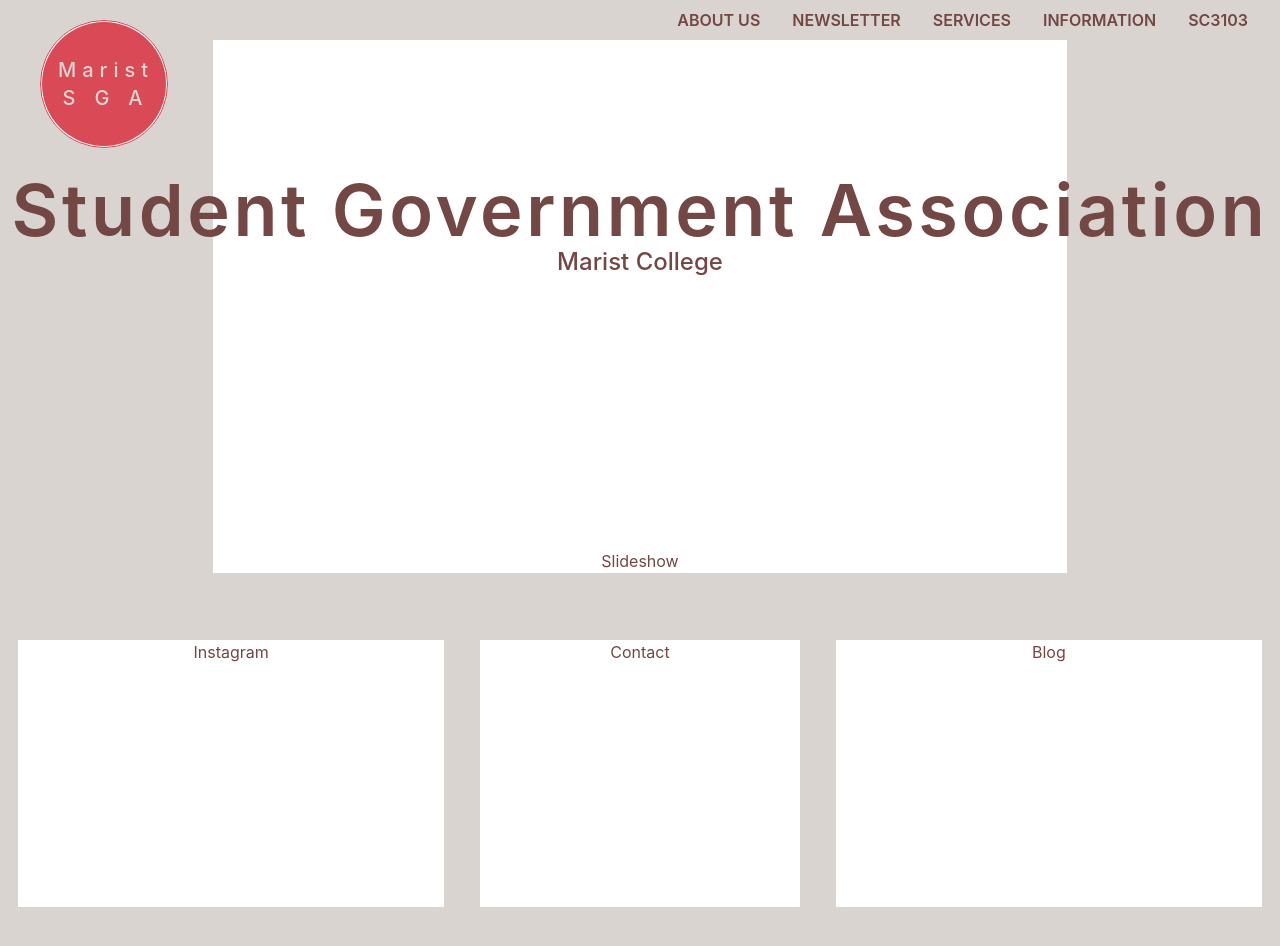
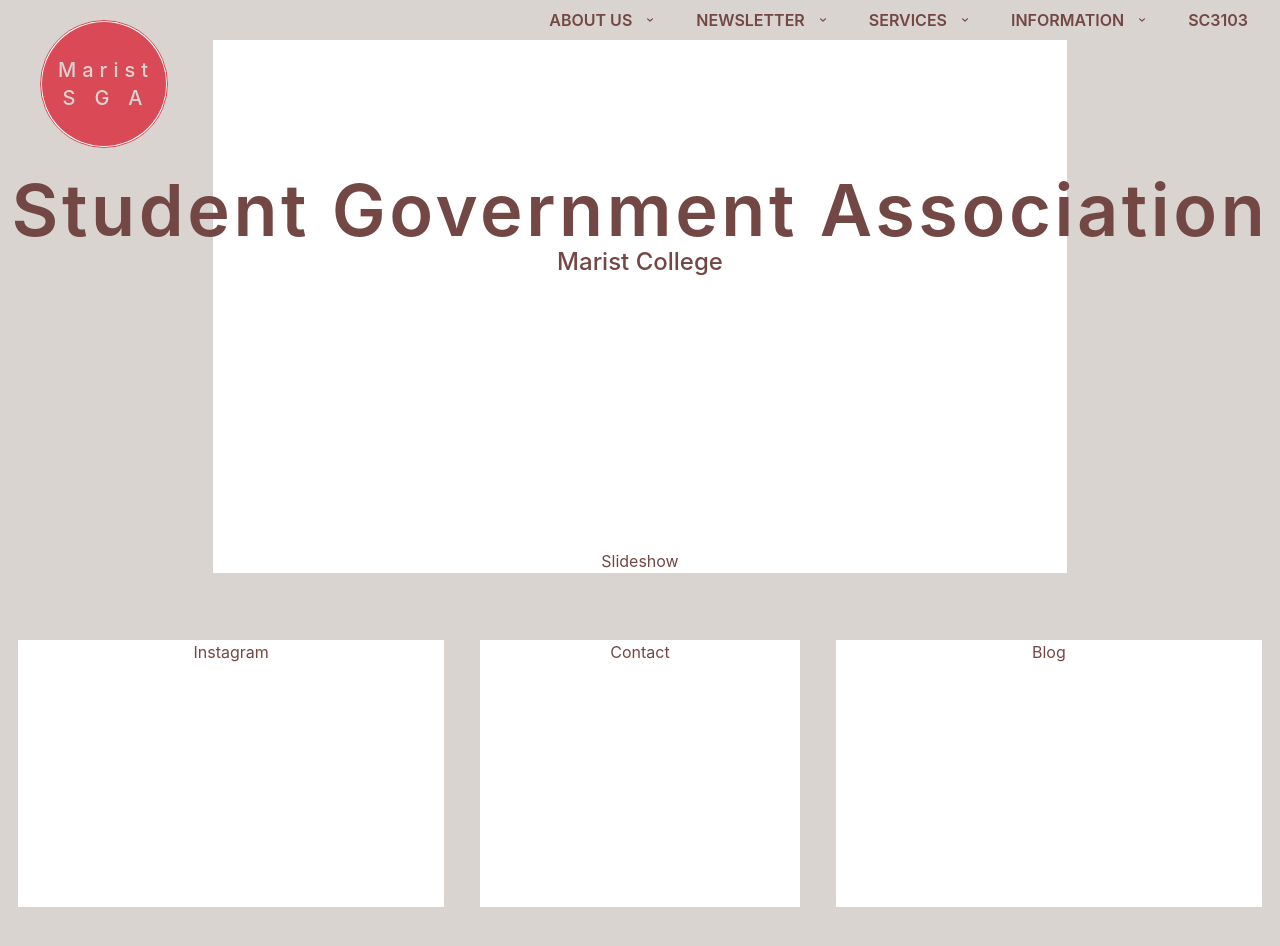
Before and after one commit to UPS-Dependabot/sga-front-end, a React (Create React App) app: page / in a window 1280 px wide. Shown: the top 946 px of the page. Built offline with nearby package versions, Linux system fonts and the light colour scheme.

Commit message:
Corrected nav links to match mock up, added donward chevrons for links that will open a sub menu

```diff
--- a/package.json
+++ b/package.json
@@ -5,6 +5,7 @@
   "dependencies": {
     "@emotion/react": "^11.7.1",
     "@emotion/styled": "^11.6.0",
+    "@heroicons/react": "^1.0.5",
     "@mui/material": "^5.4.1",
     "@testing-library/jest-dom": "^5.16.1",
     "@testing-library/react": "^12.1.2",
--- a/src/home/navbar/nav_button.tsx
+++ b/src/home/navbar/nav_button.tsx
@@ -1,19 +1,27 @@
 import { Link } from 'react-router-dom';
+import { ChevronDownIcon } from '@heroicons/react/solid'
 
+export interface LinkProps {
+  title: string,
+  reactRoute: string
+}
 export interface NavButtonProps {
   title: string;
-  links?: string[];
+  links?: LinkProps[];
 }
 
 
 export function NavButton({ title, links = [] }: NavButtonProps): JSX.Element {
   let reactLinks: JSX.Element[] = [];
   for (let link of links) {
-    reactLinks.push(<Link className="block px-4 py-3 text-center text-text-primary font-semibold" to={''}>{link}</Link>);
+    reactLinks.push(<Link className="block px-4 py-3 text-center text-xs text-text-primary" to={link.reactRoute}>{link.title}</Link>);
   }
   return (
     <div className="block group basis-1/12">
-      <button className="w-full px-4 py-2 text-text-primary font-semibold">{title}</button>
+      <button className="inline-flex justify-center items-center w-full px-4 py-2 text-text-primary font-semibold">
+        <span>{title}</span>
+        <ChevronDownIcon className="mr-1 ml-2 h-3 w-5" aria-hidden="true" />
+      </button>
       <div className="relative hidden group-hover:block -mt-1 z-10 bg-background-default">
         {reactLinks}
       </div>
--- a/src/home/navbar/navbar.tsx
+++ b/src/home/navbar/navbar.tsx
@@ -4,10 +4,33 @@
 export function Nav(): JSX.Element {
   return (
     <nav className="flex flex-row justify-end w-full h-[5%] pr-4 pb-2">
-      <Link to={''}><NavButton title={'ABOUT US'} links={['item 1', 'item 2', 'item 3']}/></Link>
-      <Link to={''}><NavButton title={'NEWSLETTER'} links={['item 1', 'item 2', 'item 3']}/></Link>
-      <Link to={''}><NavButton title={'SERVICES'} links={['item 1', 'item 2', 'item 3']}/></Link>
-      <Link to={''}><NavButton title={'INFORMATION'} links={['item 1', 'item 2', 'item 3']}/></Link>
+      <Link to={''}>
+        <NavButton title={'ABOUT US'}
+        links={[
+          {'title': 'ABOUT SGA', 'reactRoute': '/about-sga'},
+          {'title': 'MEET THE TEAM', 'reactRoute': '/met-the-team'}]}/>
+      </Link>
+      <Link to={''}>
+        <NavButton title={'NEWSLETTER'}
+        links={[
+          {'title': 'BLOG', 'reactRoute': '/blog'},
+          {'title': 'PHOTOGRAHPS', 'reactRoute': '/photographs'}]}/>
+      </Link>
+      <Link to={''}>
+        <NavButton title={'SERVICES'}
+        links={[
+          {'title': 'APPEAL TICKET', 'reactRoute': '/about-sga'},
+          {'title': 'COURSE CONCERNS', 'reactRoute': '/met-the-team'},
+          {'title': 'SEXUAL ASSAULT', 'reactRoute': '/met-the-team'},
+          {'title': 'MENTAL HEALTH', 'reactRoute': '/met-the-team'}]}/>
+      </Link>
+      <Link to={''}>
+        <NavButton title={'INFORMATION'}
+        links={[
+          {'title': 'CLUB LINKS', 'reactRoute': '/about-sga'},
+          {'title': 'DOCUMENTS', 'reactRoute': '/met-the-team'},
+          {'title': 'EMAIL LINKS', 'reactRoute': '/met-the-team'}]}/>
+      </Link>
       <Link to={''}>
         <button className="py-2 px-4 text-text-primary font-semibold"disabled={true}>SC3103</button>
       </Link>
```
Also changed, not shown: 1 other file (tests, documents, lock files or other folders).
